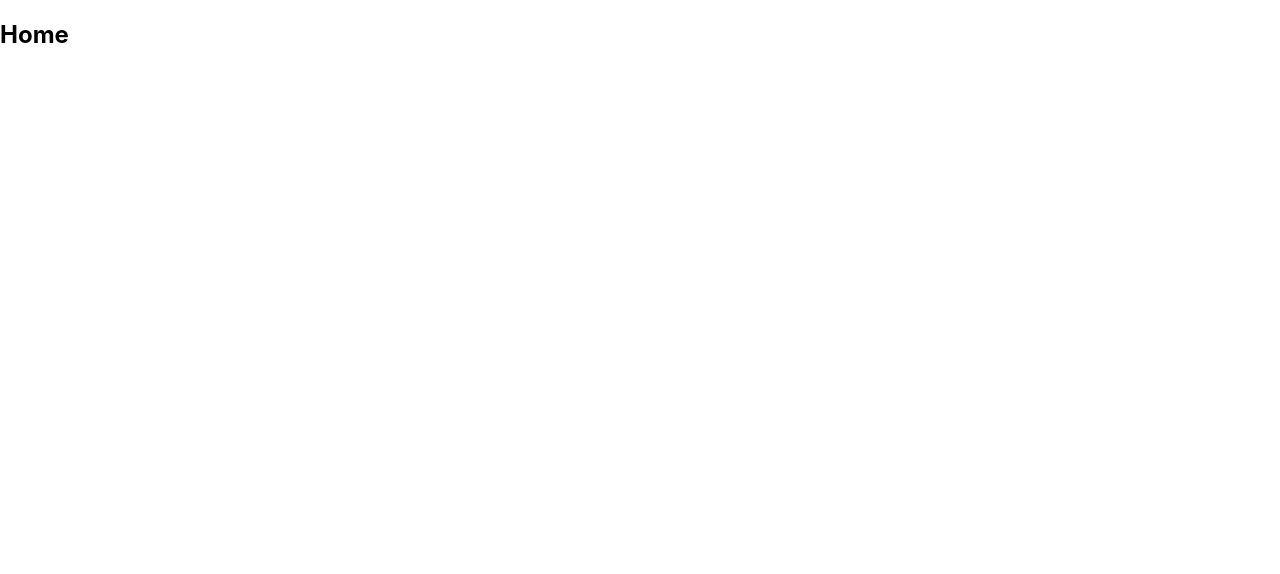
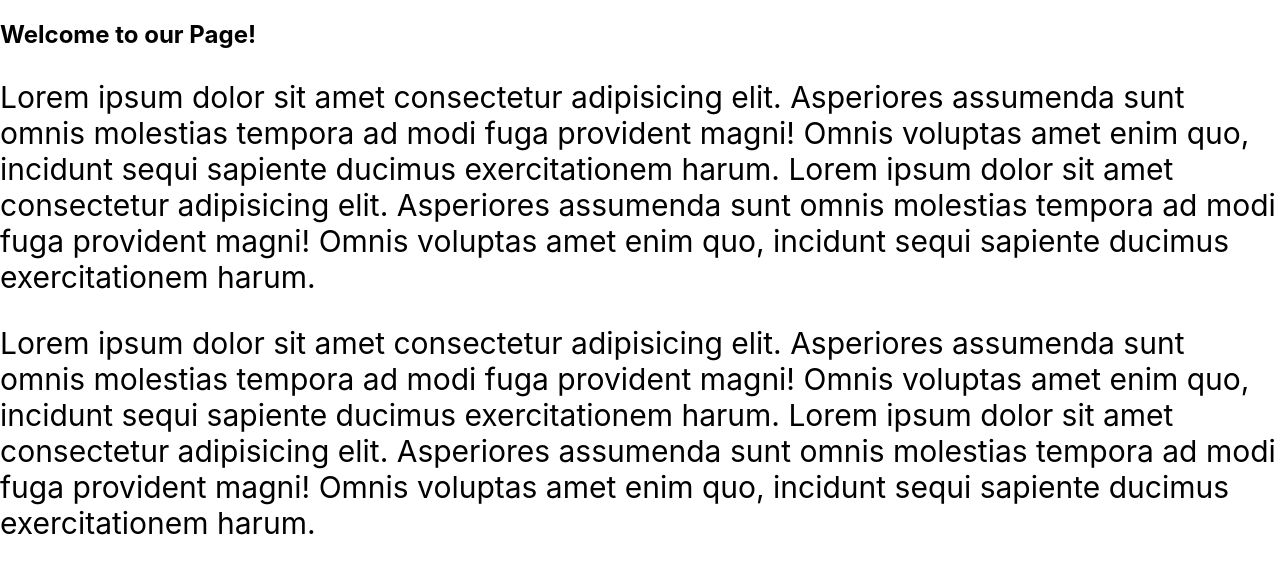
Before and after one commit to dvcorreia1984/math-magicians, a React (Create React App) app: page / in a window 1280 px wide. Shown: the top 574 px of the page. Built offline with nearby package versions, Linux system fonts and the light colour scheme.

Commit message:
Added Pages for routing

```diff
--- a/src/routes/Home.jsx
+++ b/src/routes/Home.jsx
@@ -1,3 +1,25 @@
-const Home = () => <h2>Home</h2>;
+const Home = () => (
+  <>
+    <h2>Welcome to our Page!</h2>
+    <p>
+      Lorem ipsum dolor sit amet consectetur adipisicing elit. Asperiores
+      assumenda sunt omnis molestias tempora ad modi fuga provident magni! Omnis
+      voluptas amet enim quo, incidunt sequi sapiente ducimus exercitationem
+      harum. Lorem ipsum dolor sit amet consectetur adipisicing elit. Asperiores
+      assumenda sunt omnis molestias tempora ad modi fuga provident magni! Omnis
+      voluptas amet enim quo, incidunt sequi sapiente ducimus exercitationem
+      harum.
+    </p>
 
+    <p>
+      Lorem ipsum dolor sit amet consectetur adipisicing elit. Asperiores
+      assumenda sunt omnis molestias tempora ad modi fuga provident magni! Omnis
+      voluptas amet enim quo, incidunt sequi sapiente ducimus exercitationem
+      harum. Lorem ipsum dolor sit amet consectetur adipisicing elit. Asperiores
+      assumenda sunt omnis molestias tempora ad modi fuga provident magni! Omnis
+      voluptas amet enim quo, incidunt sequi sapiente ducimus exercitationem
+      harum.
+    </p>
+  </>
+);
 export default Home;
```
